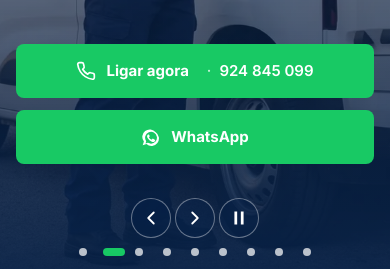
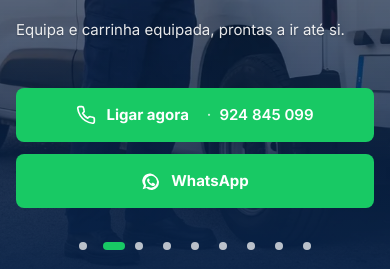
Before and after one commit to gabrieljgdesentupimento-crypto/jg-desentupimento, a plain HTML site: page index.html in a window 390 px wide. Shown: the part 508-777 px from the top of the page. Drawn offline with Linux system fonts and the light colour scheme.

Commit message:
Remove as setas e o botão de pausa do hero.
Ficam só as bolinhas, centradas. O deslize, as setas do teclado e a pausa ao pairar ou focar continuam a funcionar.

Co-authored-by: gabrieljgdesentupimento-crypto <gabrieljgdesentupimento-crypto@users.noreply.github.com>

```diff
--- a/assets/css/style.css
+++ b/assets/css/style.css
@@ -443,7 +443,7 @@ section { padding-block: var(--space-10); }
   z-index: 3;
   left: 0;
   right: 0;
-  bottom: 88px;
+  bottom: 68px;
   pointer-events: none;
 }
 
@@ -534,41 +534,16 @@ section { padding-block: var(--space-10); }
   z-index: 4;
   left: 0;
   right: 0;
-  bottom: 16px;
-  align-items: center;
+  bottom: 14px;
   justify-content: center;
-  gap: 4px;
   padding-inline: 12px;
 }
 
 .hero-carousel.is-ready .hero-controls { display: flex; }
 
-.hero-arrow,
-.hero-pause {
-  width: 44px;
-  height: 44px;
-  border-radius: 50%;
-  display: inline-flex;
-  align-items: center;
-  justify-content: center;
-  color: var(--color-white);
-  background: rgba(8, 35, 74, 0.45);
-  border: 1px solid rgba(255, 255, 255, 0.38);
-  flex-shrink: 0;
-  transition: background-color var(--transition-fast), border-color var(--transition-fast);
-}
-
-.hero-arrow svg,
-.hero-pause svg { width: 22px; height: 22px; }
-
-.hero-pause .icon-play { display: none; }
-.hero-pause[aria-pressed="true"] .icon-pause { display: none; }
-.hero-pause[aria-pressed="true"] .icon-play { display: block; }
-
-.hero-arrow:hover,
-.hero-pause:hover {
-  background: var(--color-green);
-  border-color: var(--color-green);
+.hero-carousel:focus-visible {
+  outline: 3px solid #ffffff;
+  outline-offset: -6px;
 }
 
 .hero-dots {
@@ -578,8 +553,8 @@ section { padding-block: var(--space-10); }
 }
 
 .hero-dot {
-  width: 36px;
-  height: 44px;
+  width: 32px;
+  height: 36px;
   display: grid;
   place-items: center;
 }
@@ -598,8 +573,6 @@ section { padding-block: var(--space-10); }
   background: var(--color-green);
 }
 
-.hero-arrow:focus-visible,
-.hero-pause:focus-visible,
 .hero-dot:focus-visible,
 .hero-carousel .btn:focus-visible {
   outline: 3px solid #ffffff;
@@ -621,7 +594,7 @@ section { padding-block: var(--space-10); }
       rgba(8, 35, 74, 0.92) 100%);
   }
 
-  .hero-foreground { bottom: 108px; }
+  .hero-foreground { bottom: 64px; }
 
   .hero-copy { max-width: none; }
 
@@ -644,18 +617,8 @@ section { padding-block: var(--space-10); }
 }
 
 @media (max-width: 640px) {
-  .hero-controls {
-    bottom: 6px;
-    flex-wrap: wrap;
-    row-gap: 0;
-  }
-
-  .hero-dots { flex-basis: 100%; order: 3; }
-
-  .hero-dot { width: 28px; height: 28px; }
-
-  .hero-arrow,
-  .hero-pause { width: 40px; height: 40px; }
+  .hero-controls { bottom: 10px; }
+  .hero-dot { width: 28px; height: 32px; }
 }
 
 @media (max-width: 480px) {
@@ -688,8 +651,6 @@ section { padding-block: var(--space-10); }
   }
 
   .hero-slide.is-active img { transform: none; }
-
-  .hero-pause { display: none; }
 }
 
 .hero-image-placeholder {
--- a/assets/js/main.js
+++ b/assets/js/main.js
@@ -142,7 +142,6 @@ function initHeroCarousel() {
   const subs = [...hero.querySelectorAll('.hero-sub .hero-line')];
   const dots = [...hero.querySelectorAll('.hero-dot')];
   const status = hero.querySelector('.hero-status');
-  const pauseBtn = hero.querySelector('.hero-pause');
   const viewport = hero.querySelector('.hero-viewport');
   const total = slides.length;
   if (!total) return;
@@ -153,7 +152,6 @@ function initHeroCarousel() {
 
   let index = 0;
   let timer = null;
-  let pausedByUser = reduceMotion.matches;
   let hovering = false;
   let focusInside = false;
 
@@ -169,18 +167,12 @@ function initHeroCarousel() {
     if ('fetchPriority' in img) img.fetchPriority = 'low';
   };
 
-  const setPausedButton = (paused) => {
-    if (!pauseBtn) return;
-    pauseBtn.setAttribute('aria-pressed', paused ? 'true' : 'false');
-    pauseBtn.setAttribute('aria-label', paused ? 'Retomar rotação automática' : 'Pausar rotação automática');
-  };
-
   const stop = () => {
     if (timer) clearInterval(timer);
     timer = null;
   };
 
-  const shouldPlay = () => !pausedByUser && !hovering && !focusInside && !reduceMotion.matches && !document.hidden;
+  const shouldPlay = () => !hovering && !focusInside && !reduceMotion.matches && !document.hidden;
 
   const play = () => {
     stop();
@@ -216,24 +208,12 @@ function initHeroCarousel() {
   };
 
   hero.classList.add('is-ready');
-  setPausedButton(pausedByUser);
   ensureImage(0);
   ensureImage(1);
   show(0, false);
 
-  hero.querySelector('.hero-next')?.addEventListener('click', () => show(index + 1, true));
-  hero.querySelector('.hero-prev')?.addEventListener('click', () => show(index - 1, true));
-
   dots.forEach((dot, i) => {
     dot.addEventListener('click', () => show(i, true));
-  });
-
-  pauseBtn?.addEventListener('click', () => {
-    pausedByUser = !pausedByUser;
-    hero.classList.toggle('is-paused', pausedByUser);
-    setPausedButton(pausedByUser);
-    if (pausedByUser) stop();
-    else play();
   });
 
   hero.addEventListener('mouseenter', () => {
@@ -258,7 +238,7 @@ function initHeroCarousel() {
   });
 
   hero.addEventListener('keydown', (event) => {
-    if (!event.target.closest('.hero-dot, .hero-arrow, .hero-pause')) return;
+    if (!hero.contains(event.target)) return;
     if (event.key === 'ArrowRight') {
       event.preventDefault();
       show(index + 1, true);
@@ -307,10 +287,7 @@ function initHeroCarousel() {
   });
 
   reduceMotion.addEventListener('change', () => {
-    if (reduceMotion.matches) {
-      pausedByUser = true;
-      stop();
-    }
-    setPausedButton(pausedByUser);
+    if (reduceMotion.matches) stop();
+    else play();
   });
 }
--- a/index.html
+++ b/index.html
@@ -120,7 +120,7 @@
 <main id="inicio">
 
   <!-- ============================== HERO ============================== -->
-  <section class="hero hero-carousel" aria-roledescription="carrossel" aria-label="Destaques da JG Desentupimento no Algarve">
+  <section class="hero hero-carousel" tabindex="0" aria-roledescription="carrossel" aria-label="Destaques da JG Desentupimento no Algarve">
     <div class="hero-viewport">
       <div class="hero-slide is-active" role="group" aria-roledescription="diapositivo" aria-label="1 de 9" data-announce="Diapositivo 1 de 9: Desentupimentos e canalização 24h em todo o Algarve">
         <picture>
@@ -211,9 +211,6 @@
     </div>
 
     <div class="hero-controls">
-      <button type="button" class="hero-arrow hero-prev" aria-label="Diapositivo anterior">
-        <svg viewBox="0 0 24 24" fill="none" stroke="currentColor" stroke-width="2" stroke-linecap="round" stroke-linejoin="round" aria-hidden="true"><path d="M15 6l-6 6 6 6"/></svg>
-      </button>
       <div class="hero-dots" role="group" aria-label="Escolher diapositivo">
         <button type="button" class="hero-dot" aria-label="Praia da Rocha, Portimão" aria-current="true"></button>
         <button type="button" class="hero-dot" aria-label="Carrinha da JG Desentupimento" aria-current="false"></button>
@@ -225,13 +222,6 @@
         <button type="button" class="hero-dot" aria-label="Inspeção por câmara de vídeo" aria-current="false"></button>
         <button type="button" class="hero-dot" aria-label="Centro histórico de Tavira" aria-current="false"></button>
       </div>
-      <button type="button" class="hero-arrow hero-next" aria-label="Diapositivo seguinte">
-        <svg viewBox="0 0 24 24" fill="none" stroke="currentColor" stroke-width="2" stroke-linecap="round" stroke-linejoin="round" aria-hidden="true"><path d="M9 6l6 6-6 6"/></svg>
-      </button>
-      <button type="button" class="hero-pause" aria-pressed="false" aria-label="Pausar rotação automática">
-        <svg class="icon-pause" viewBox="0 0 24 24" fill="currentColor" aria-hidden="true"><path d="M7 5h3v14H7zM14 5h3v14h-3z"/></svg>
-        <svg class="icon-play" viewBox="0 0 24 24" fill="currentColor" aria-hidden="true"><path d="M8 5v14l11-7z"/></svg>
-      </button>
     </div>
     <p class="hero-status visually-hidden" aria-live="polite"></p>
   </section>
```
